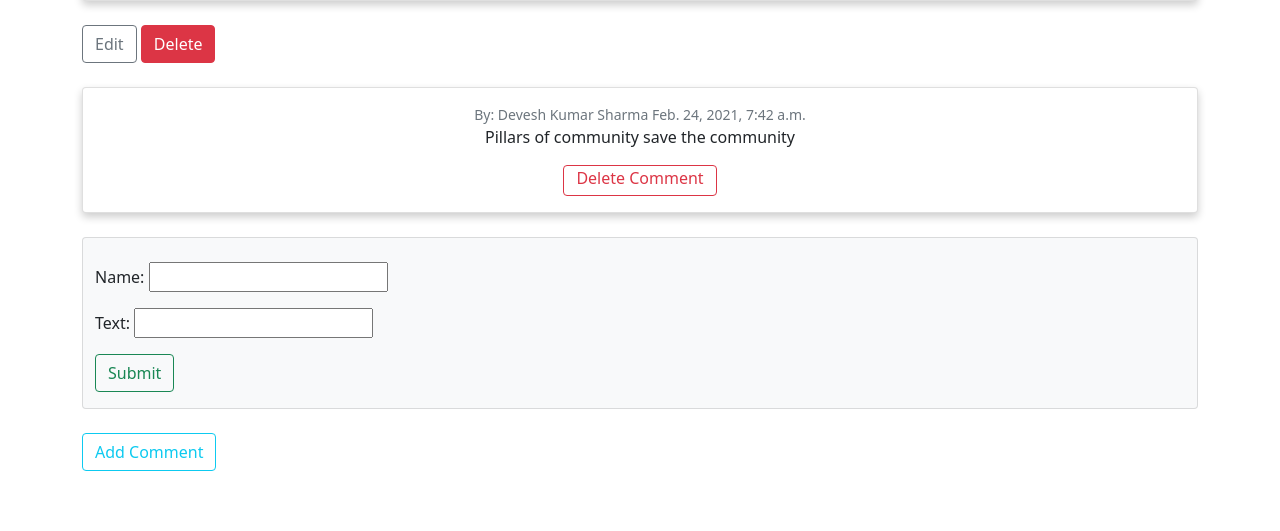
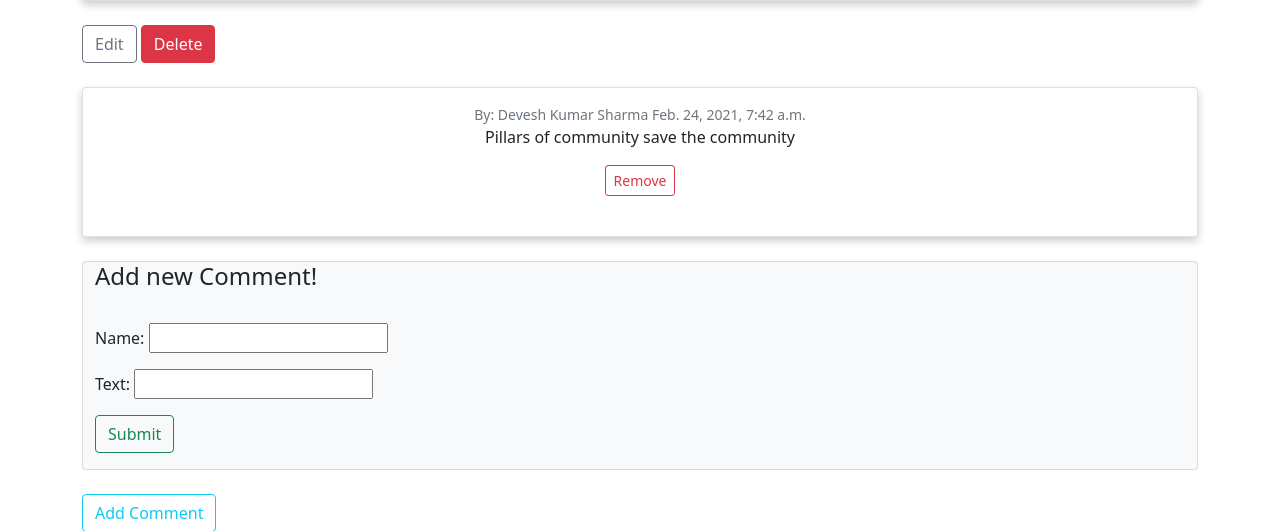
Before and after one commit to Devesh475/Blog-Project-2, a Django app: a page that uses login/loginapp/templates/addComment.html in a window 1280 px wide. Shown: the part 823-1354 px from the top of the page. Before the commit the page ends 1294 px from the top, so only its background shows below. Run offline with Django 3.2, Linux system fonts and the light colour scheme; a user stored in the database is signed in; data comes from the database, SQL or seed files in the repository; both versions use the stored data as it was after the commit.

Commit message:
optimized UI

```diff
--- a/login/loginapp/templates/addComment.html
+++ b/login/loginapp/templates/addComment.html
@@ -6,6 +6,7 @@
 <div class="card bg-light text-black">
     <div class="container-fluid" style="width: 100%; margin: 0 auto;">
          <form action="" method="POST">
+             <h4>Add new Comment!</h4>
             {% csrf_token %}
             <br>
             {{form.as_p}}
--- a/login/loginapp/templates/blog_post_detail.html
+++ b/login/loginapp/templates/blog_post_detail.html
@@ -35,7 +35,8 @@
                     <small class="text-muted">{{comment.date}}</small>
                     <p class="card-text">{{comment.text}}</p>
                     {% if request.user == object.user %}
-                    <a  href="{{comment.deleteURL}}/{{comment.id}}" class="btn btn-outline-danger" style="padding-bottom: 5px; padding-top: 0px;" >Delete Comment</a>
+                    <a  href="{{comment.deleteURL}}/{{comment.id}}" class="btn btn-outline-danger btn-sm" style="width: auto;" >Remove</a>
+                    <br>
                     <br>
                     {% endif %}
                 {% endfor %}
@@ -47,6 +48,6 @@
     {% block comment %}
     {% endblock %}
     <br>
-    <a href="{{object.get_absolute_url}}/comments" class="btn btn-outline-info">Add Comment</a>
+    <a href="{{object.get_absolute_url}}/comments" class="btn btn-outline-info" >Add Comment</a>
     </div>
 {% endblock %}
```
Also changed, not shown: login/db.sqlite3.
